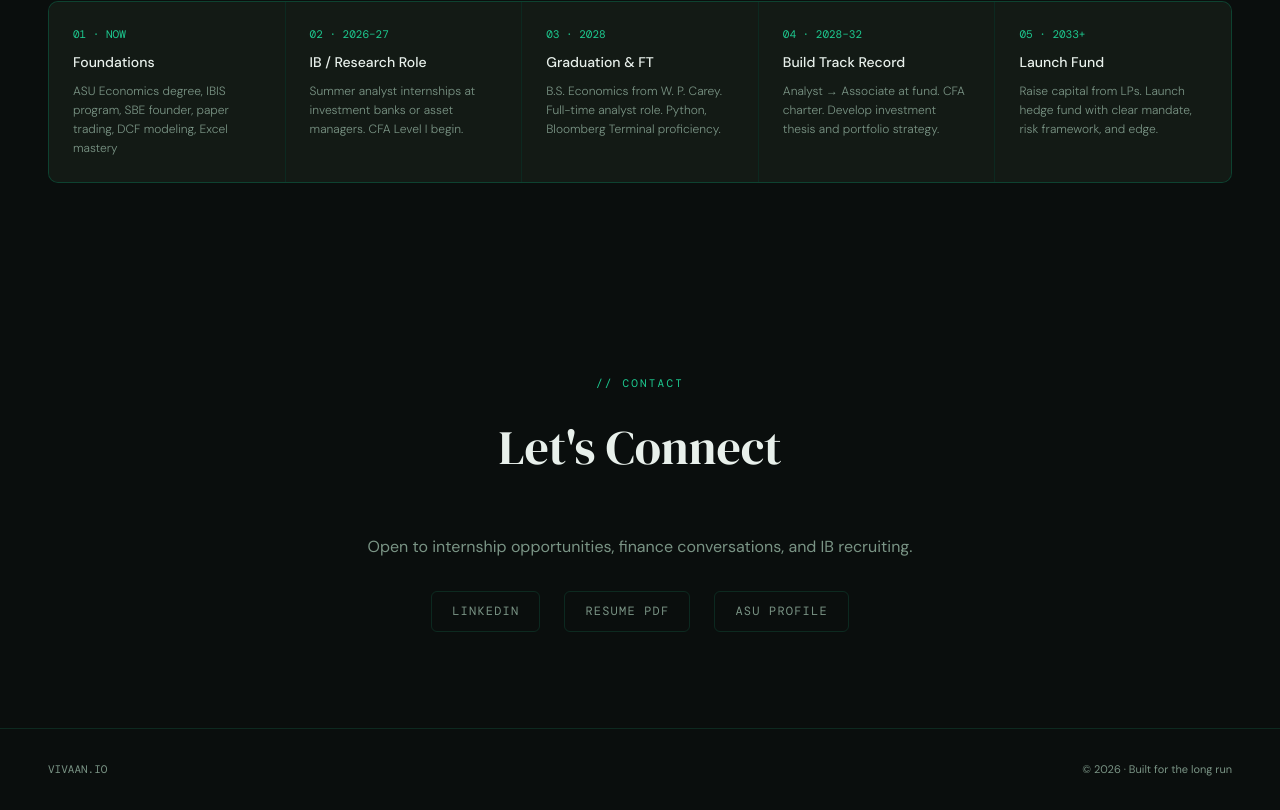
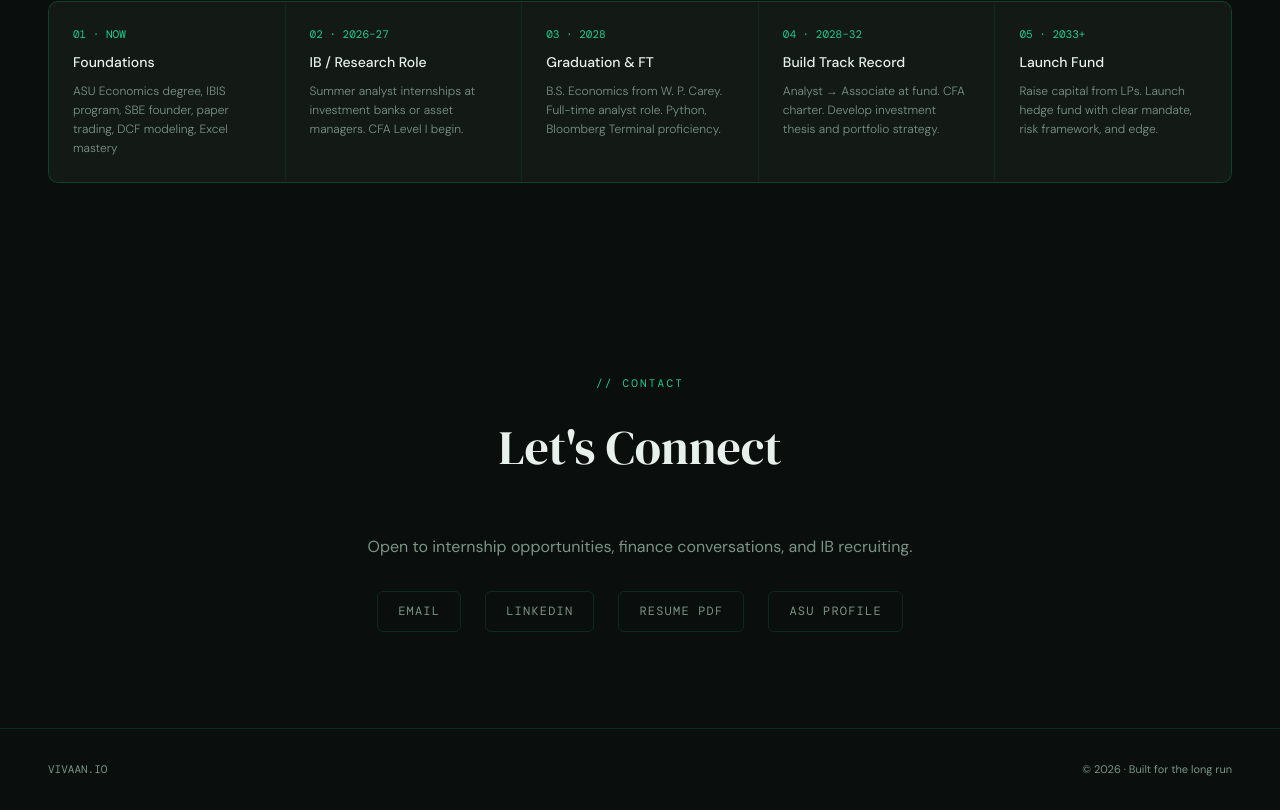
Before and after one commit to vivaanjain2904-spec/portfolio, a Next.js app: page / in a window 1280 px wide. Shown: the part 4177-4987 px from the top of the page. Built offline with nearby package versions, Linux system fonts and the light colour scheme.

Commit message:
feat: restore contact info and update portfolio links
Add email and complete portfolio links back to contact section.

```diff
--- a/app/page.tsx
+++ b/app/page.tsx
@@ -235,6 +235,7 @@ export default function Home() {
         <p style={{ color: 'var(--muted)', marginBottom: '2rem' }}>Open to internship opportunities, finance conversations, and IB recruiting.</p>
 
         <div className="contact-links">
+          <a href="mailto:vivaanjain2904@gmail.com" className="c-link">EMAIL</a>
           <a href="https://linkedin.com/in/vivaanjain2904" className="c-link" target="_blank" rel="noopener noreferrer">LINKEDIN</a>
           <a href="/resume.pdf" className="c-link" target="_blank" rel="noopener noreferrer">RESUME PDF</a>
           <a href="https://webapp4.asu.edu/directory/person/4181869" className="c-link" target="_blank" rel="noopener noreferrer">ASU PROFILE</a>
```
